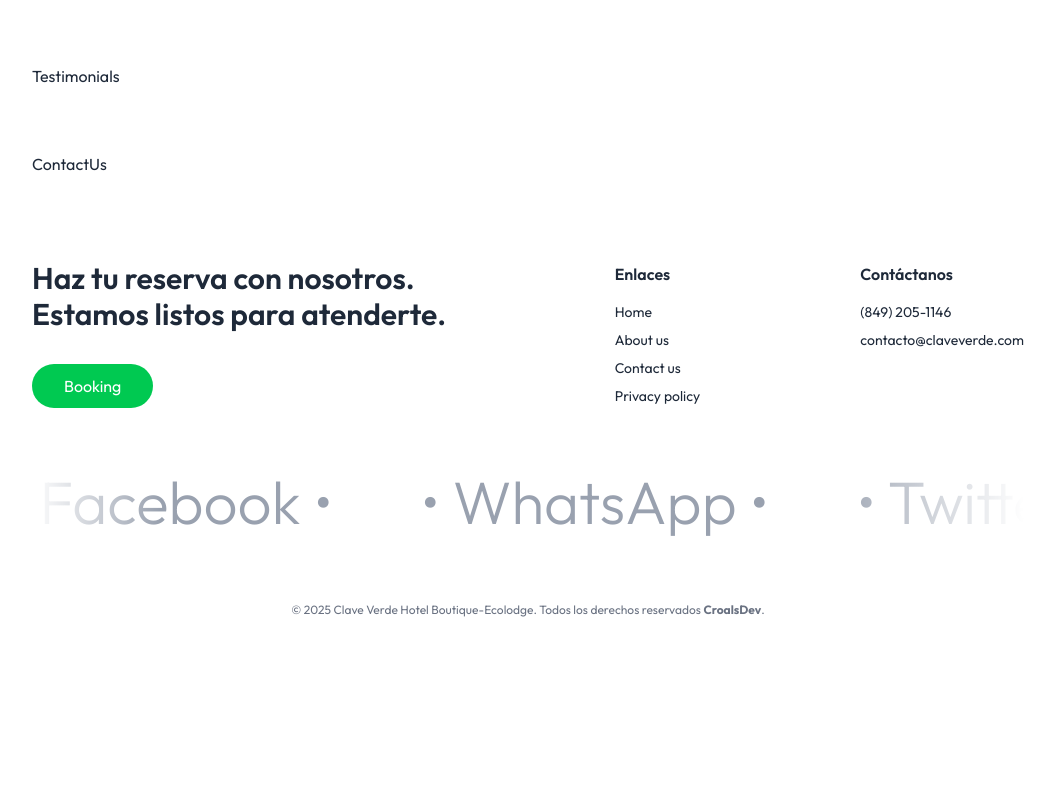
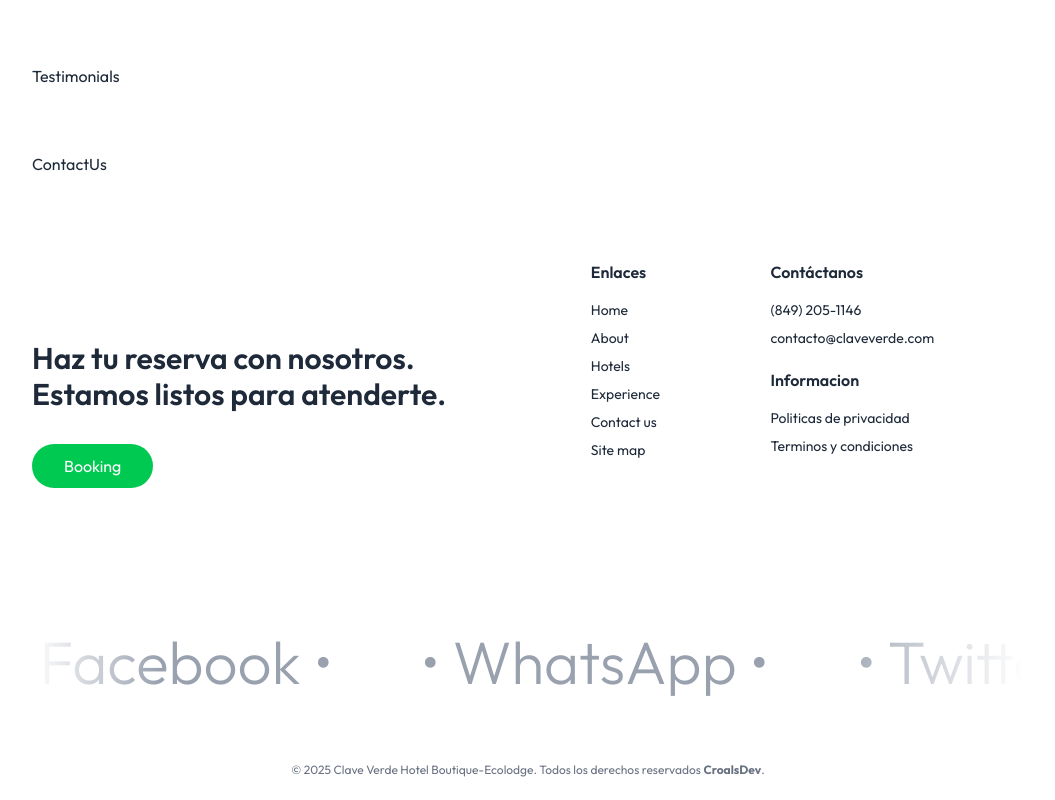
Before and after one commit to carlitolr96/clave-verde-frontend, a React (Vite) app: page / in a window 1280 px wide. Shown: the part 1104-1904 px from the top of the page, without its empty margins (112-1167 px from the left). Before the commit the page ends 1744 px from the top, so only its background shows below. Built offline with nearby package versions, Linux system fonts and the light colour scheme; no server answers; a web font is replaced by a local one.

Commit message:
Mejoras en el footer

```diff
--- a/src/components/Footer.tsx
+++ b/src/components/Footer.tsx
@@ -74,22 +74,36 @@ function Footer() {
 
           {/* Enlaces y contacto */}
           <div className="flex-1 flex items-start md:justify-end gap-20 md:gap-40">
-            <div>
+
+
+            <div className="grid grid-cols-5 grid-rows-3 gap-4">
+              <div className="col-span-2 row-span-2">
                 <h4 className="font-semibold mb-4">Enlaces</h4>
                 <ul className="space-y-2 text-sm">
-                <li><a href="#">Home</a></li>
-                <li><a href="#">About us</a></li>
-                <li><a href="#">Contact us</a></li>
-                <li><a href="#">Privacy policy</a></li>
+                  <li><Link className="hover:opacity-60" to={'/'}>Home</Link></li>
+                  <li><Link className="hover:opacity-60" to={'/'}>About</Link></li>
+                  <li><Link className="hover:opacity-60" to={'/'}>Hotels</Link></li>
+                  <li><Link className="hover:opacity-60" to={'/'}>Experience</Link></li>
+                  <li><Link className="hover:opacity-60" to={'/'}>Contact us</Link></li>
+                  <li><Link className="hover:opacity-60" to={'/'}>Site map</Link></li>
                 </ul>
               </div>
-            <div>
+              <div className="col-span-2 col-start-3">
                 <h4 className="font-semibold mb-4">Contáctanos</h4>
                 <div className="space-y-2 text-sm">
                   <p>(849) 205-1146</p>
                   <p>contacto@claveverde.com</p>
                 </div>
               </div>
+              <div className="col-span-3 col-start-3 row-start-2">
+                <h4 className="font-semibold mb-4">Informacion</h4>
+                <ul className="space-y-2 text-sm">
+                  <li><Link className="hover:opacity-60" to={'/'}>Politicas de privacidad</Link></li>
+                  <li><Link className="hover:opacity-60" to={'/'}>Terminos y condiciones</Link></li>
+                </ul>
+              </div>
+            </div>
+
           </div>
         </div>
 
@@ -99,7 +113,7 @@ function Footer() {
             } transition-opacity duration-500`}
         >
           <div className="pointer-events-auto">
-            <div className="fixed inset-x-0 bottom-52 flex justify-end sm:justify-center pr-4 sm:pr-0 pointer-events-none z-50">
+            <div className="fixed inset-x-0 bottom-52 flex justify-center sm:justify-center pr-4 sm:pr-0 pointer-events-none z-50">
               <button
                 onClick={scrollToTop}
                 className="w-16 h-16 cursor-pointer bg-primary text-white rounded-full flex items-center justify-center text-xl shadow-xl hover:bg-[#fe9502] transition duration-300 animate-bounce pointer-events-auto"
```
Lines whose indentation alone changed are shown as unchanged.
